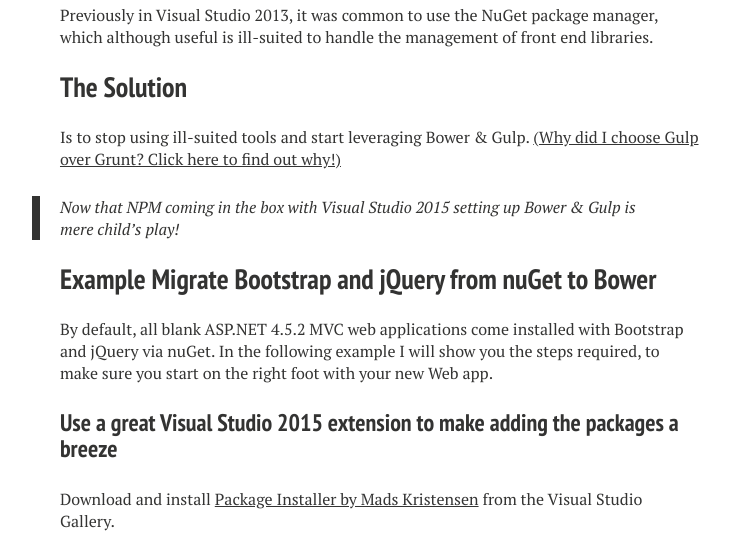
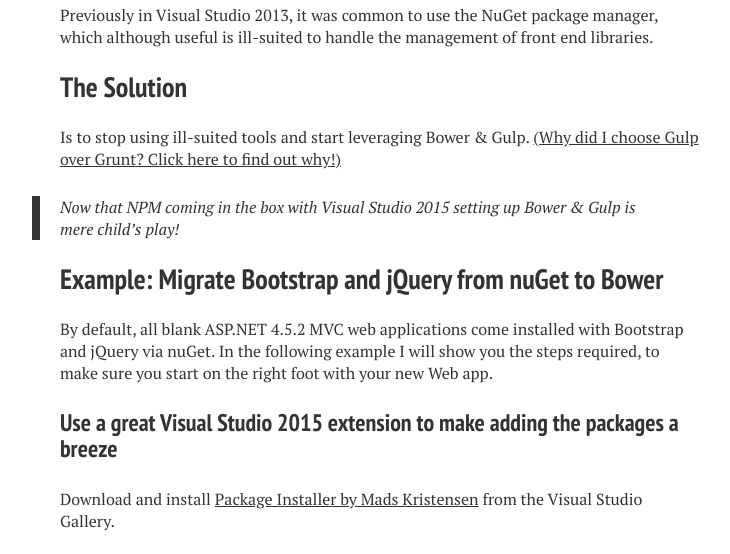
Before and after one commit to Briggsc28/briggsc28.github.io, a Jekyll site: the page built from _posts/2015-08-23-Migrate-from-nuGet-to-Bower.md, in a window 1280 px wide and 900 px high, scrolled down 566 px, cut to the strip 0-554 px from the top of the window. Shown: the whole strip, without its empty margins (260-990 px from the left). Built offline with Jekyll 4.4.1, drawn with Linux system fonts in a browser that asks for light colours; nearby versions of some CDN libraries.

Commit message:
headings

```diff
--- a/_posts/2015-08-23-Migrate-from-nuGet-to-Bower.md
+++ b/_posts/2015-08-23-Migrate-from-nuGet-to-Bower.md
@@ -35,7 +35,7 @@
 
 > Now that NPM coming in the box with Visual Studio 2015 setting up Bower & Gulp is mere child's play!
 
-## Example Migrate Bootstrap and jQuery from nuGet to Bower
+## Example: Migrate Bootstrap and jQuery from nuGet to Bower
 
 By default, all blank ASP.NET 4.5.2 MVC web applications come installed with Bootstrap and jQuery via nuGet. In the following example I will show you the steps required, to make sure you start on the right foot with your new Web app.
 
```
Also changed, not shown: _posts/2015-08-25-Auto-update-your-TypeScript-Definition.md (+2 -0 lines).
